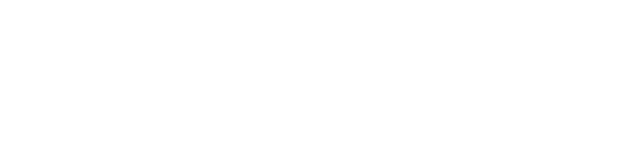
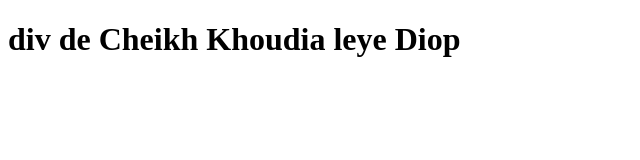
Before and after one commit to seydimt/Projet_html_udbgl, a plain HTML site: page index.html in a window 1280 px wide. Shown: the whole page, without its empty margins (0-640 px from the left). Drawn offline with Linux system fonts and the light colour scheme.

Commit message:
Ajout du div de cheikh khoudia leye diop

```diff
--- a/index.html
+++ b/index.html
@@ -6,6 +6,8 @@
     <title>Projet_udbgl</title>
 </head>
 <body>
-
+    <div>
+        <h1>div de Cheikh Khoudia leye Diop</h1>
+    </div>
 </body>
 </html>
```
